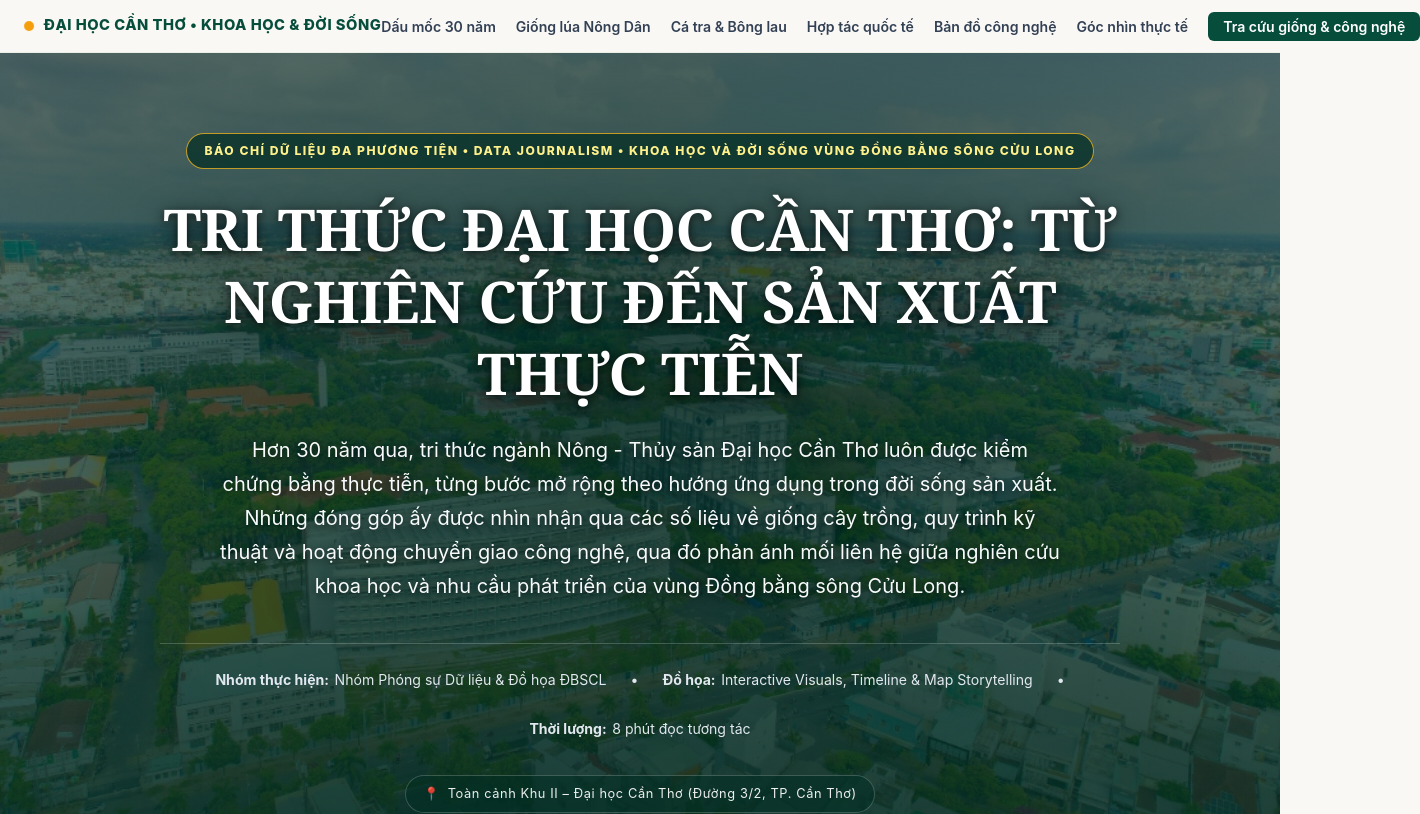
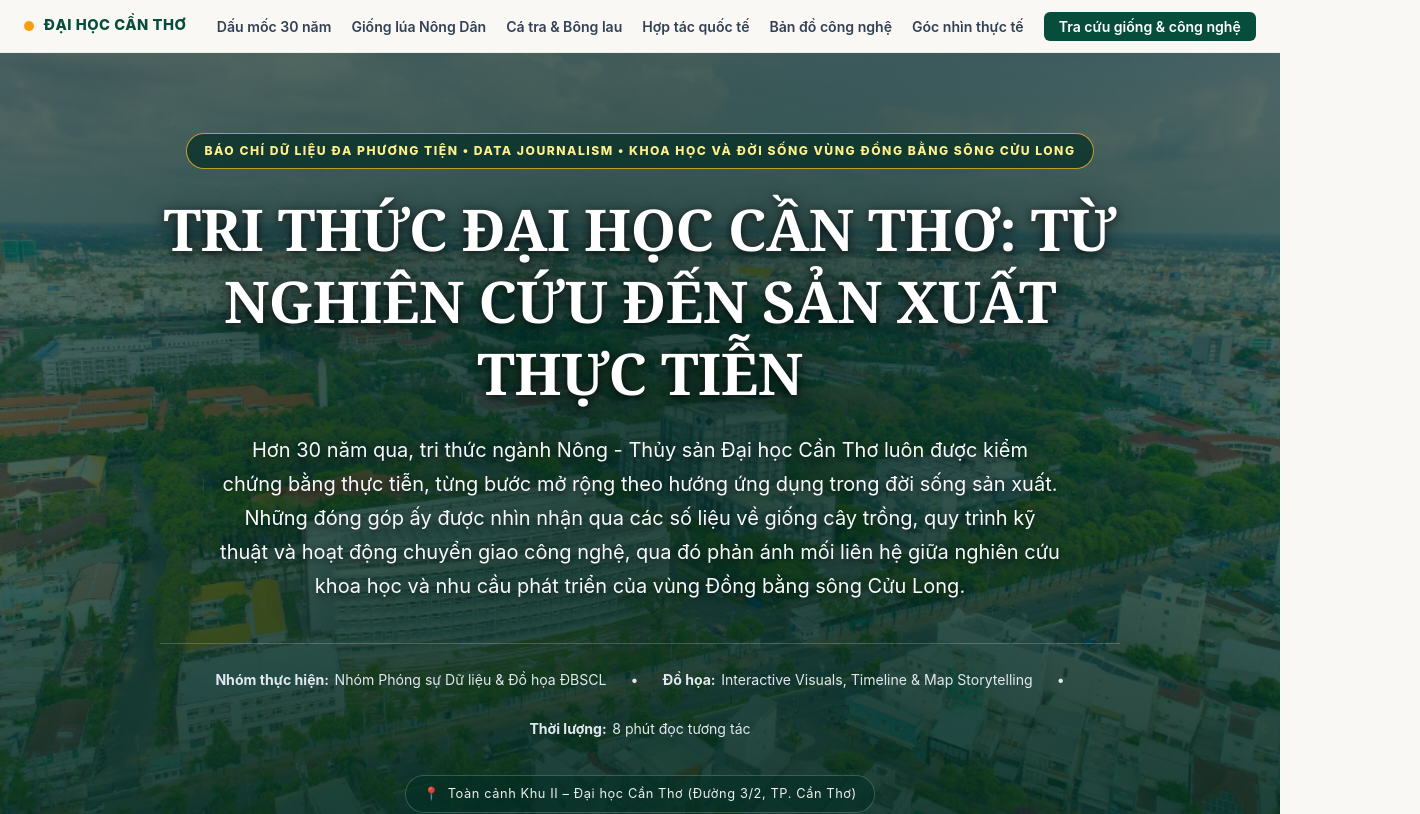
Before and after one commit to giahanluong192/mmj1, a Next.js app: page / in a window 1280 px wide. Shown: the top 814 px of the page, 1420 px wide, since content can reach past the window. Built offline with nearby package versions, Linux system fonts and the light colour scheme.

Commit message:
style(header): simplify top brand badge to Can Tho University

```diff
--- a/src/app/page.tsx
+++ b/src/app/page.tsx
@@ -142,7 +142,7 @@
       <header className="site-nav">
         <a href="#" className="brand-badge">
           <span className="brand-dot" />
-          <span>ĐẠI HỌC CẦN THƠ • KHOA HỌC & ĐỜI SỐNG</span>
+          <span>ĐẠI HỌC CẦN THƠ</span>
         </a>
         <ul className="nav-links">
           <li><a href="#lich-su">Dấu mốc 30 năm</a></li>
```
